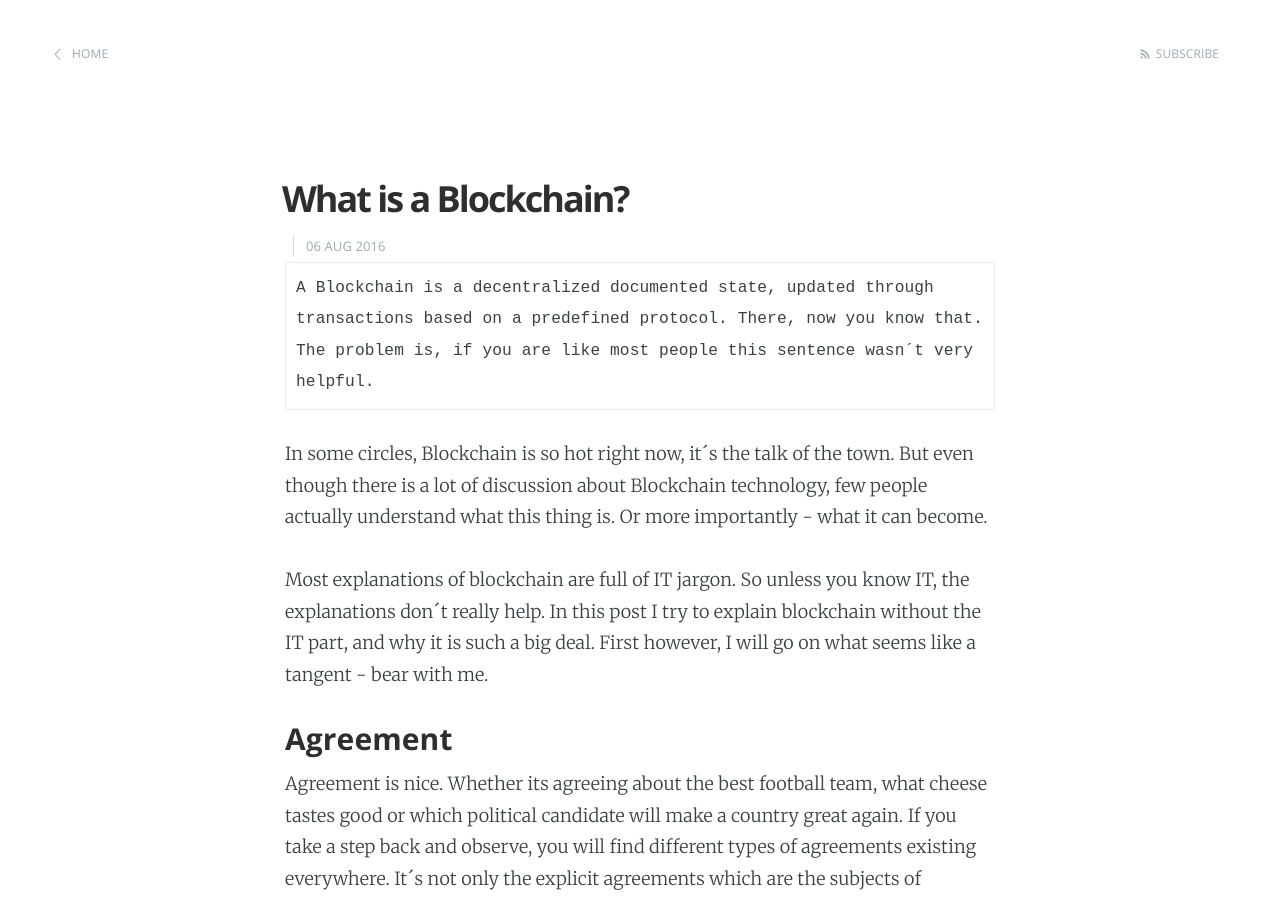
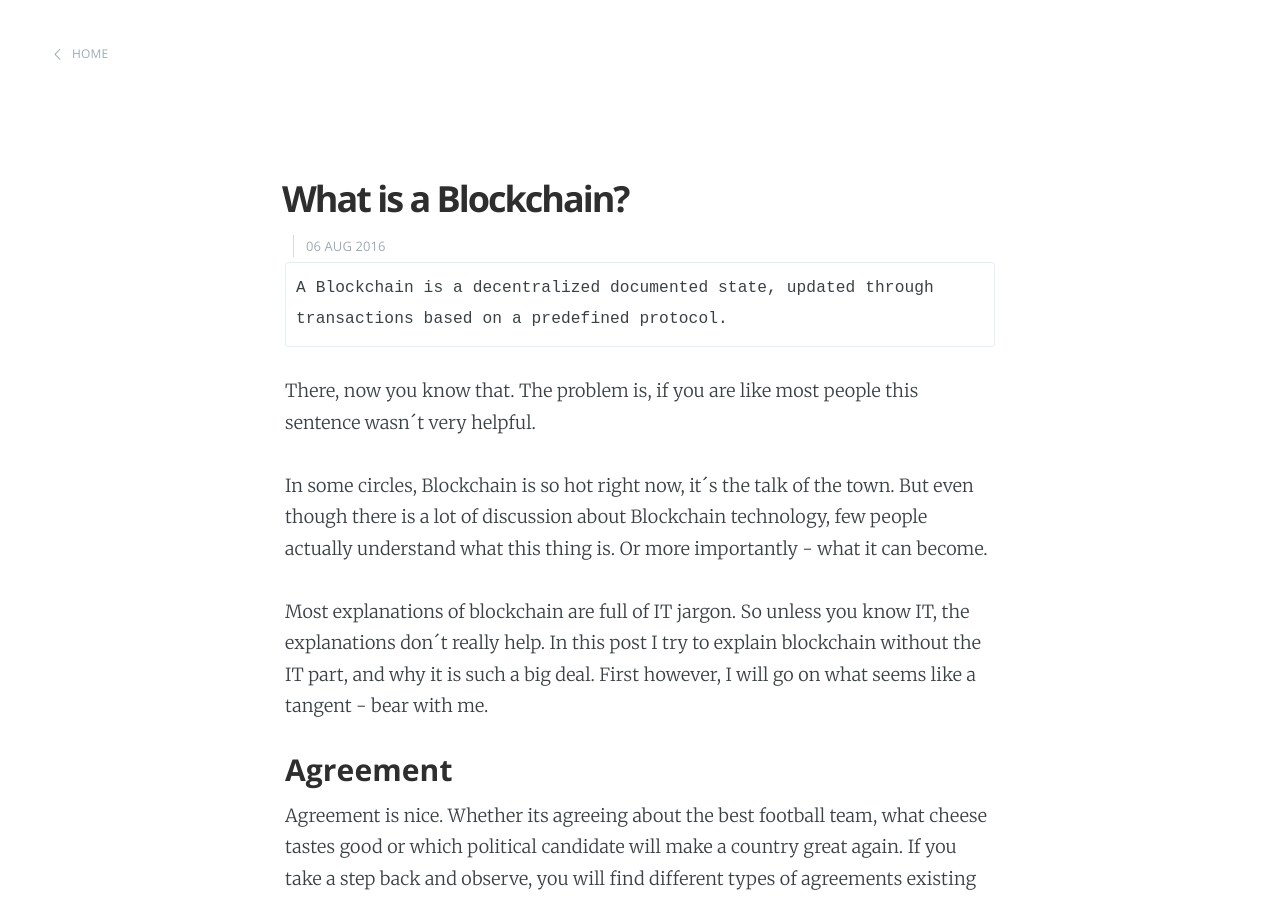
Before and after one commit to wrode/Blog, a Jekyll site: the page built from _posts/2016-08-06-Blockchain.md, in a window 1280 px wide and 900 px high. Built offline with Jekyll 4.4.1, drawn with Linux system fonts in a browser that asks for light colours; part of the change alters nothing that is shown.

Commit message:
disqus fix and subscribe removal

```diff
--- a/_layouts/post.html
+++ b/_layouts/post.html
@@ -1,6 +1,6 @@
 ---
 layout: default
-disqus: false
+disqus: true
 archive: false
 post_class: post-template
 ---
@@ -8,7 +8,7 @@ post_class: post-template
 <header class="main-header post-head {% if page.cover %}" style="background-image: url({{ page.cover }}) {%else%}no-cover{% endif %}">
     <nav class="main-nav {% if page.cover %} overlay {% endif %} clearfix">
         <a class="back-button icon-arrow-left" href="{{ site.baseurl }}">Home</a>
-        <a class="subscribe-button icon-feed" href="{{ site.baseurl }}feed.xml">Subscribe</a>
+        <!--<a class="subscribe-button icon-feed" href="{{ site.baseurl }}feed.xml">Subscribe</a>-->
     </nav>
 </header>
 
--- a/_posts/2016-08-06-Blockchain.md
+++ b/_posts/2016-08-06-Blockchain.md
@@ -5,6 +5,7 @@ title: What is a Blockchain?
 <!--Dear reader of the HTML document, I use html notes while i work to jot down any thoughts i get while writing - i´ve decided not to delete these after writing as they are hidden for most readers, and may be of interest for someone who is actually willing to look at the html -->
 
     A Blockchain is a decentralized documented state, updated through transactions based on a predefined protocol.
+
 There, now you know that. The problem is, if you are like most people this sentence wasn´t very helpful.
 
 <!--more-->
```
